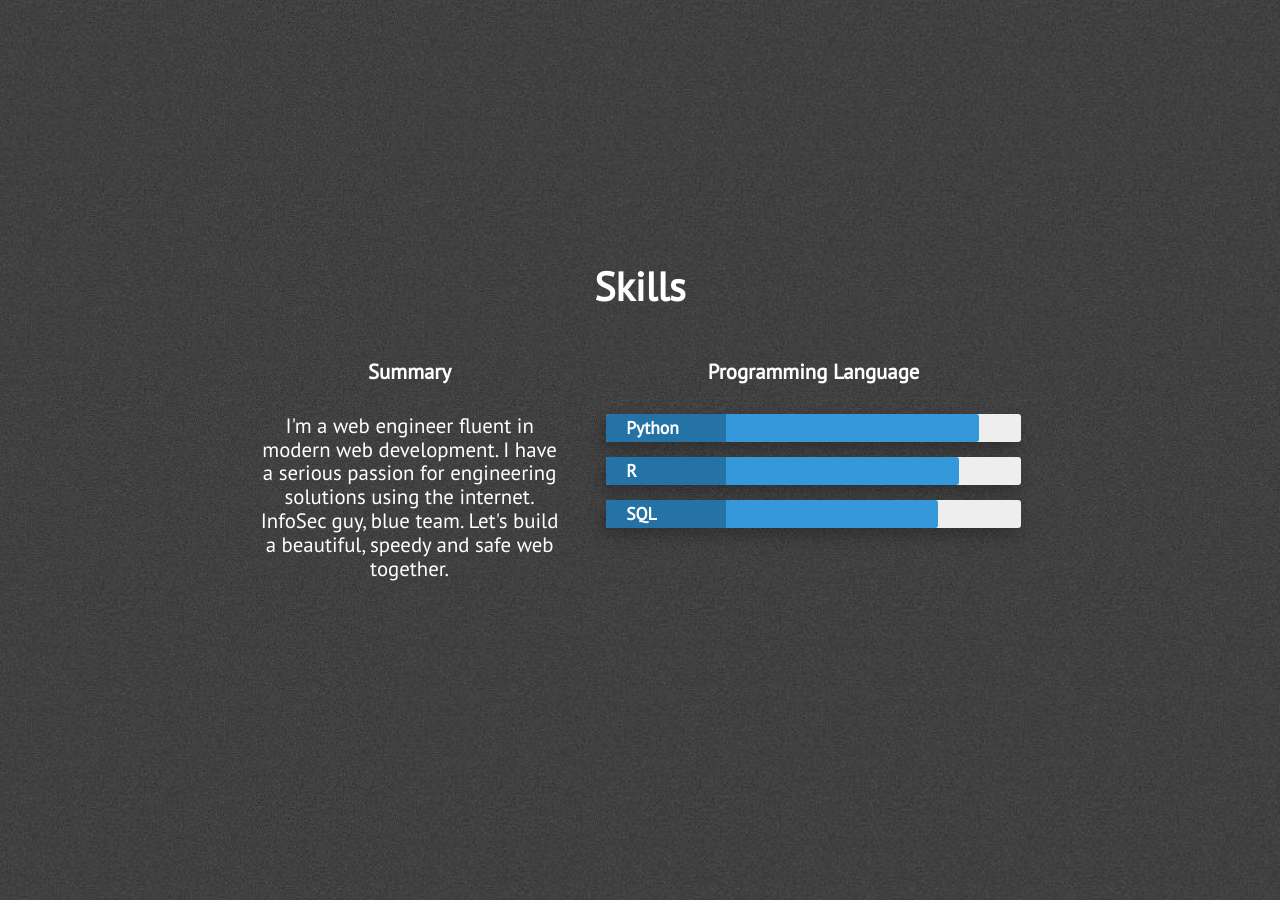
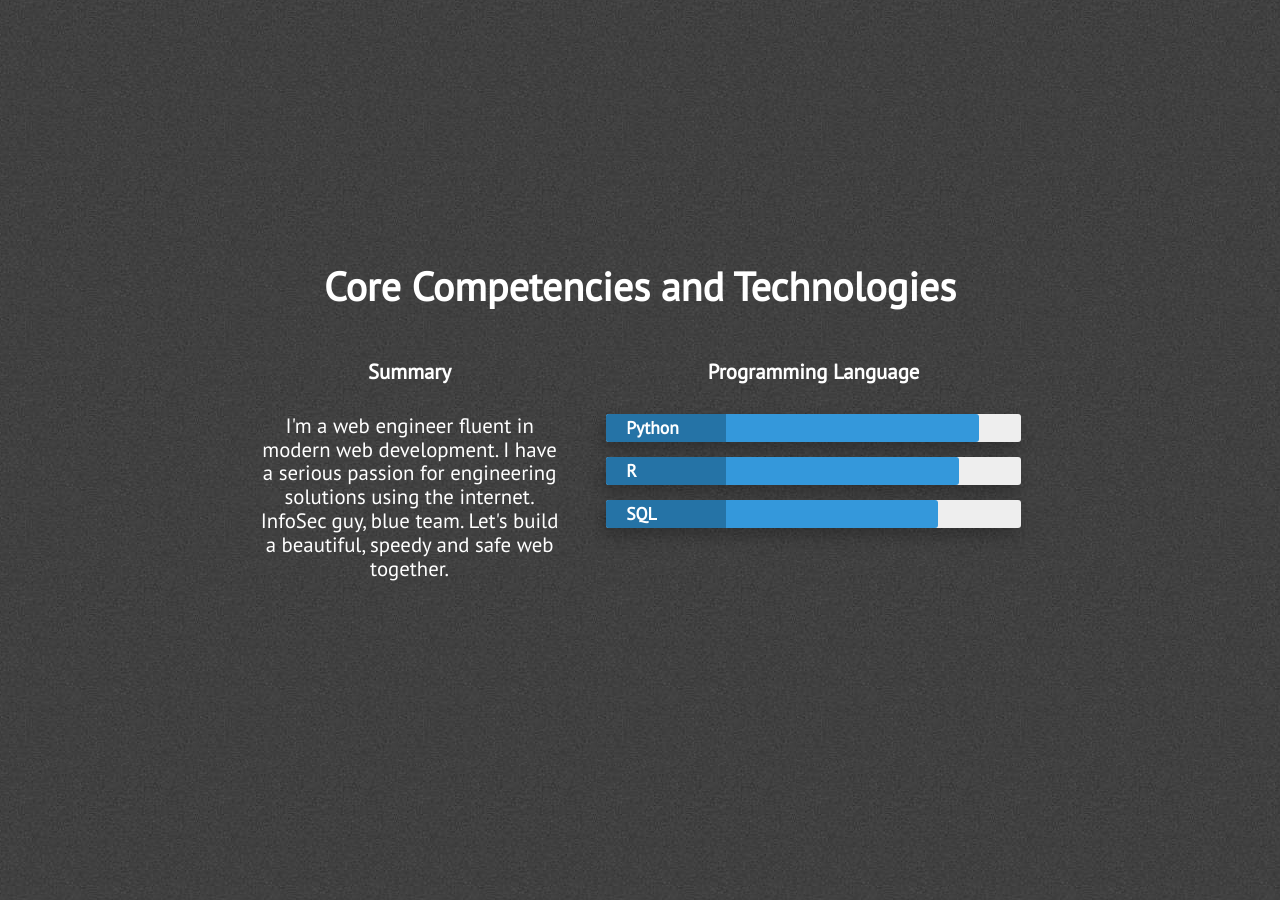
Before and after one commit to zenklinov/portfolio, a Jekyll site: the page built from index.html, in a window 1280 px wide and 900 px high, scrolled down 1993 px. Built offline with Jekyll 4.4.1, drawn with Linux system fonts in a browser that asks for light colours; nearby versions of some CDN libraries.

Commit message:
Update skills.html

```diff
--- a/_includes/skills.html
+++ b/_includes/skills.html
@@ -2,7 +2,7 @@
 <div class="section-wrapper">
     <section class="section skills" id="skills">
         <div>
-            <div class="section-heading" id="skills-text">Skills</div>
+            <div class="section-heading" id="skills-text">Core Competencies and Technologies</div>
 
             <div class="skills-grid">
                 <div class="what-i-do">
```
